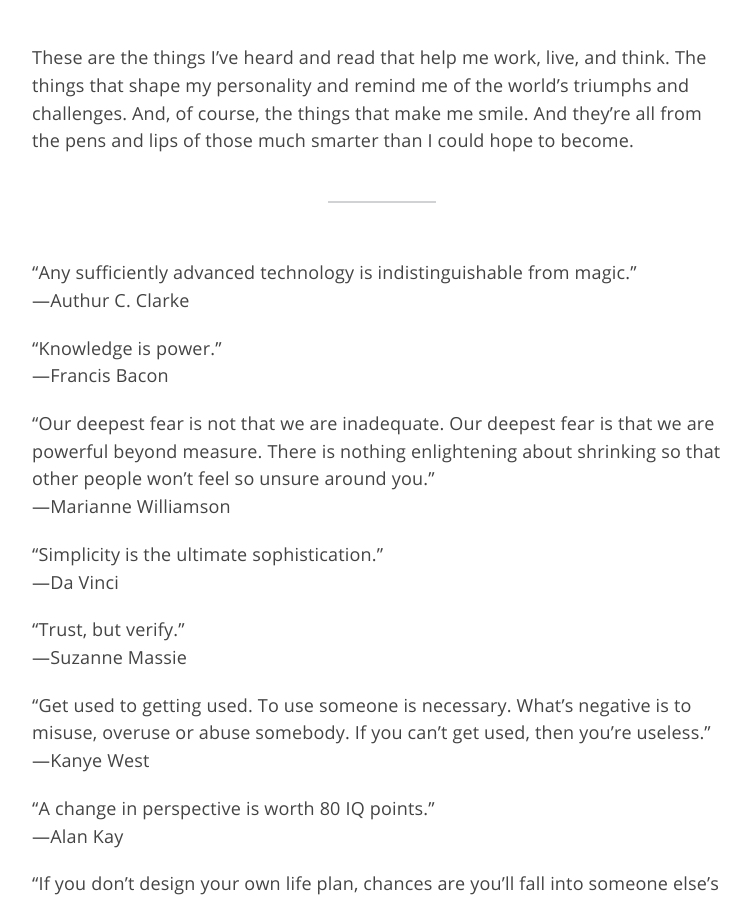
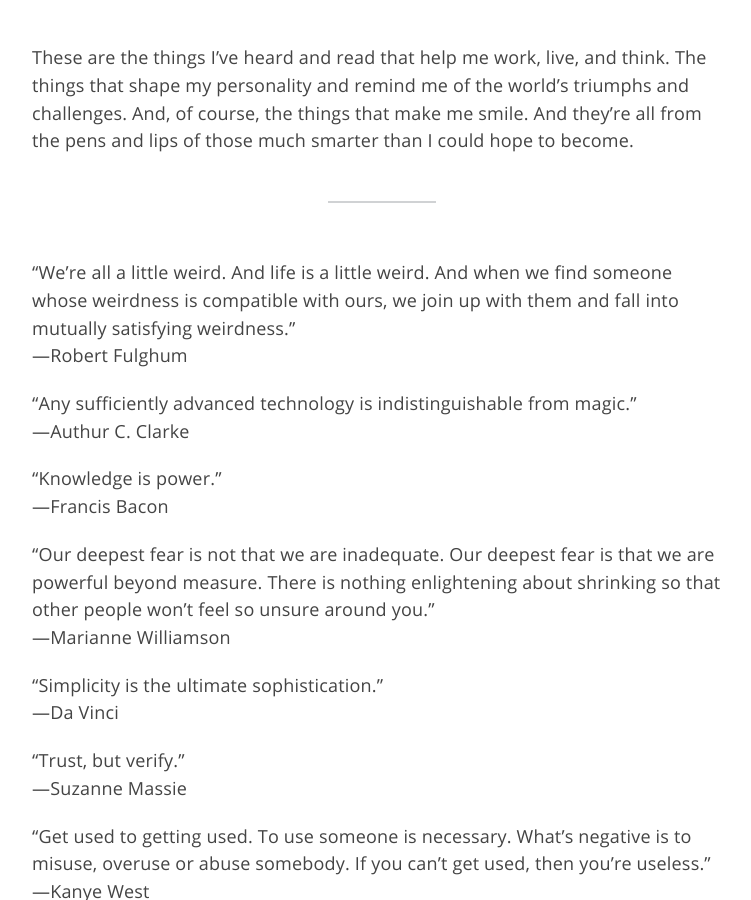
Before and after one commit to last-dev/jdl.io, a Jekyll site: the page built from quotes.md, in a window 1280 px wide and 900 px high, scrolled down 370 px. Shown: the whole window, without its empty margins (258-1009 px from the left). Built offline with Jekyll 4.4.1, drawn with Linux system fonts in a browser that asks for light colours; nearby versions of some CDN libraries.

Commit message:
New quote!

```diff
--- a/quotes.md
+++ b/quotes.md
@@ -7,6 +7,8 @@ active: quotes
 These are the things I’ve heard and read that help me work, live, and think. The things that shape my personality and remind me of the world's triumphs and challenges. And, of course, the things that make me smile. And they’re all from the pens and lips of those much smarter than I could hope to become.
 
 <hr>
+
+“We’re all a little weird. And life is a little weird. And when we find someone whose weirdness is compatible with ours, we join up with them and fall into mutually satisfying weirdness.”<br>—Robert Fulghum
 
 “Any sufficiently advanced technology is indistinguishable from magic.”<br>—Authur C. Clarke
 
```
